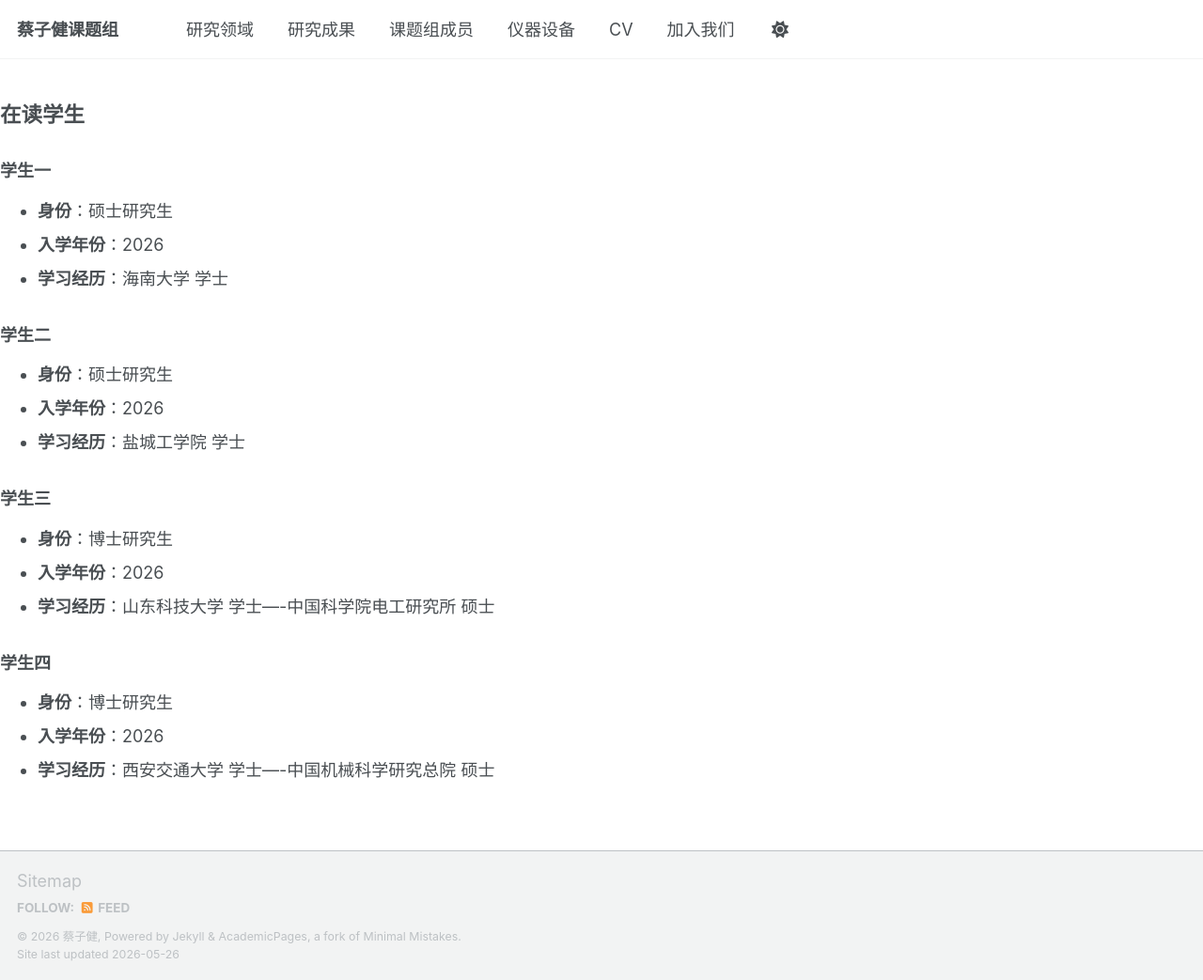
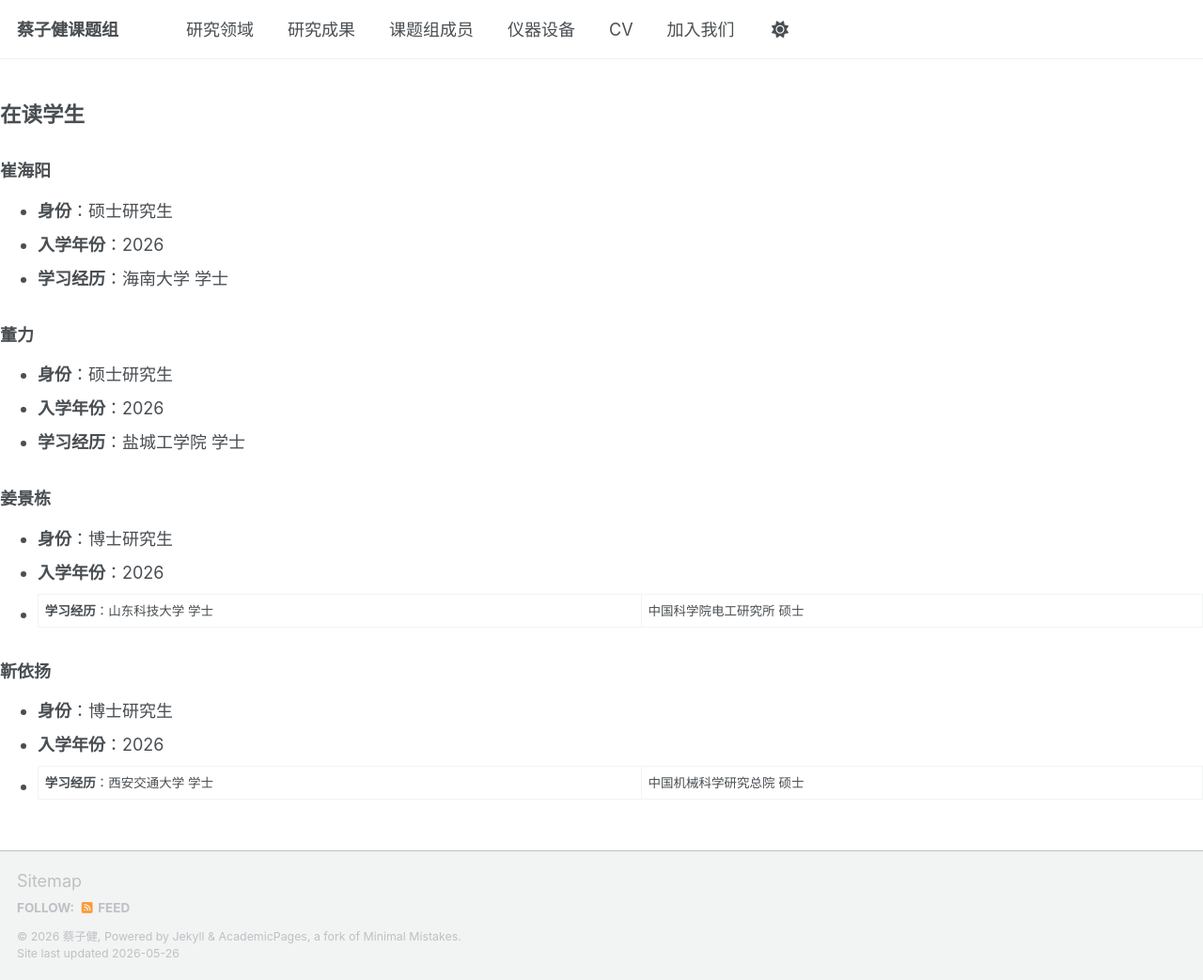
Before and after one commit to zcgroup2026/Website-ZC---public, a Jekyll site: the page built from _pages/members.md, in a window 1280 px wide and 1043 px high. Shown: the whole window at 94% size. Built offline with Jekyll 4.4.1, drawn with Linux system fonts in a browser that asks for light colours; a script bundle is joined from its source files by our own code; library files that are not in the unit come from our copies.

Commit message:
Update members.md

```diff
--- a/_pages/members.md
+++ b/_pages/members.md
@@ -5,22 +5,22 @@ layout: default
 
 ## 在读学生
 
-### 学生一
+### 崔海阳
 - **身份**：硕士研究生
 - **入学年份**：2026
 - **学习经历**：海南大学 学士
 
-### 学生二
+### 董力
 - **身份**：硕士研究生
 - **入学年份**：2026
 - **学习经历**：盐城工学院 学士
 
-### 学生三
+### 姜景栋
 - **身份**：博士研究生
 - **入学年份**：2026
-- **学习经历**：山东科技大学 学士----中国科学院电工研究所 硕士
+- **学习经历**：山东科技大学 学士 | 中国科学院电工研究所 硕士
 
-### 学生四
+### 靳依扬
 - **身份**：博士研究生
 - **入学年份**：2026
-- **学习经历**：西安交通大学 学士----中国机械科学研究总院 硕士
+- **学习经历**：西安交通大学 学士 | 中国机械科学研究总院 硕士
```
